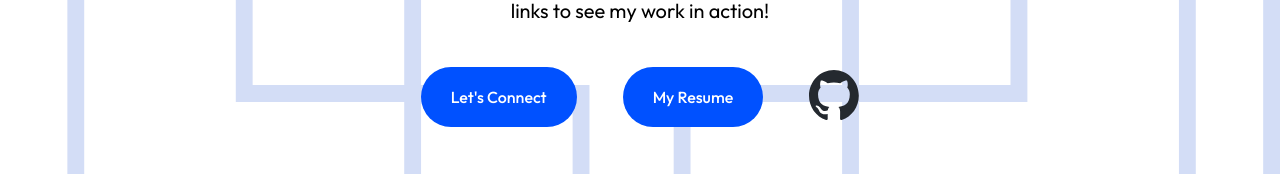
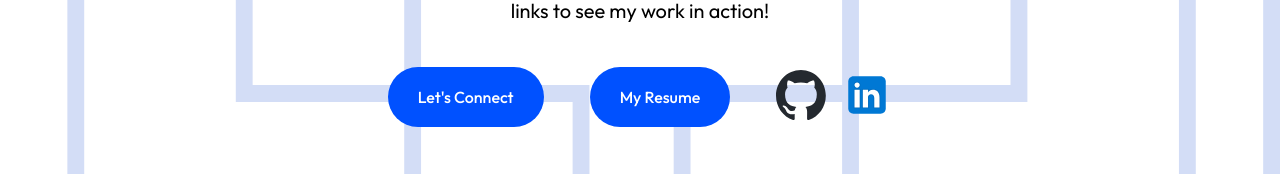
Before and after one commit to MichaelDAbadJr/Portfolio, a React (Vite) app: page / in a window 1280 px wide. Shown: the part 517-691 px from the top of the page. Built offline with nearby package versions, Linux system fonts and the light colour scheme.

Commit message:
added linkedIn icon and link

```diff
--- a/src/Components/Hero/Hero.jsx
+++ b/src/Components/Hero/Hero.jsx
@@ -4,7 +4,9 @@ import profilePic from '../../assets/hero_img.jpg';
 import AnchorLink from 'react-anchor-link-smooth-scroll';
 import resumePDF from '../../assets/Michael Delacruz Abad Jr_Software Developer.pdf';
 import githubSVG from '../../assets/github-mark.svg';
+import linkedInSVG from '../../assets/linkedin.svg';
 const Hero = () => {
+
   const heroActionRef = useRef(null);
   const elementsRef = useRef([]);
 
@@ -98,6 +100,19 @@ const Hero = () => {
             />
           </a>
         </div>
+        <div ref={element => (elementsRef.current[3] = element)}>
+          <a
+            href="https://www.linkedin.com/in/michael-jun-abad-dev/"
+            target="_blank"
+            rel="noopener noreferrer"
+          >
+            <img
+              src={linkedInSVG}
+              alt="GitHub Logo"
+              style={{ width: '50px', height: '50px' }}
+            />
+          </a>
+        </div>
       </div>
     </div>
   );
```
Also changed, not shown: src/assets/linkedin.svg (added).
